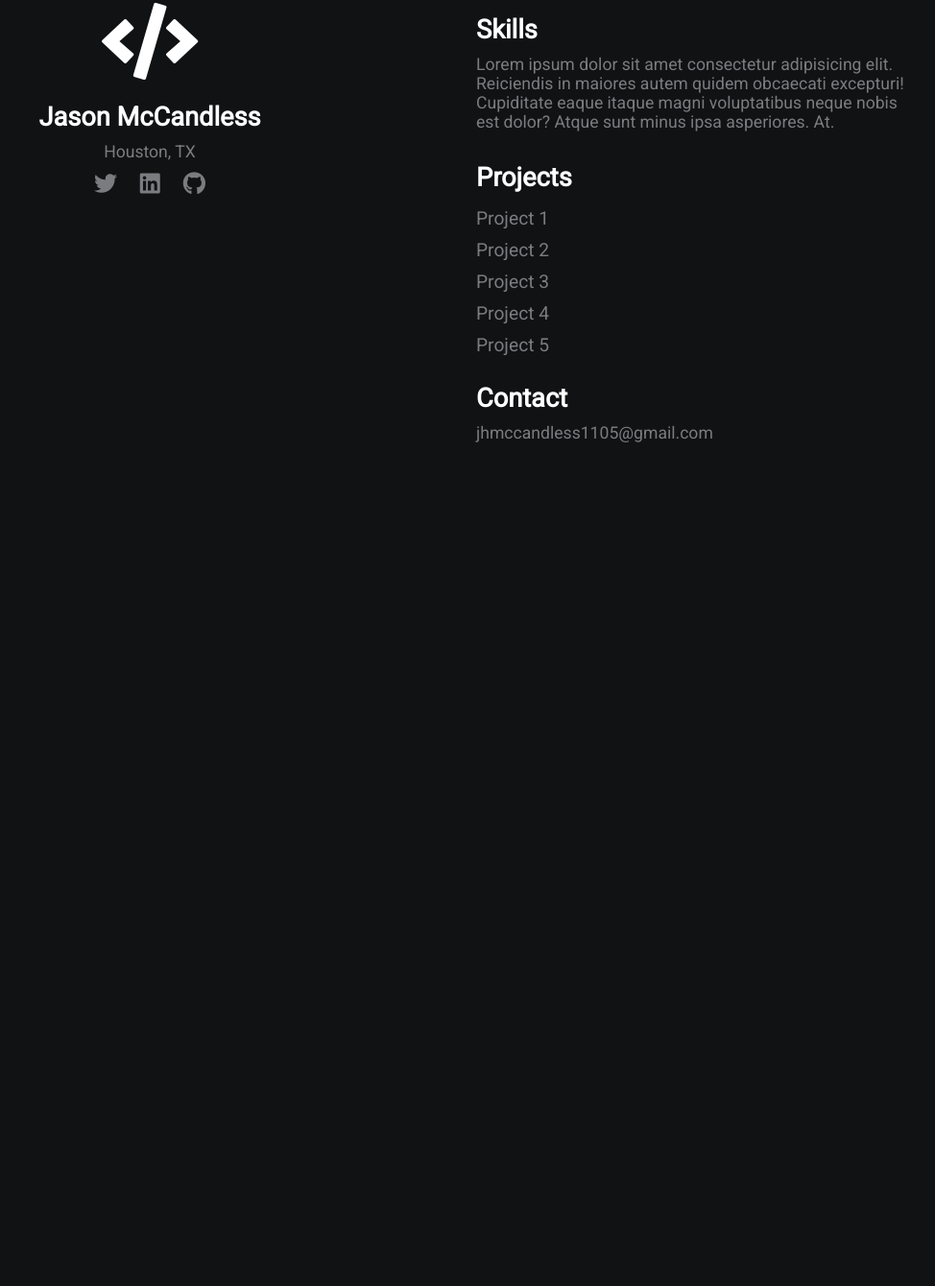
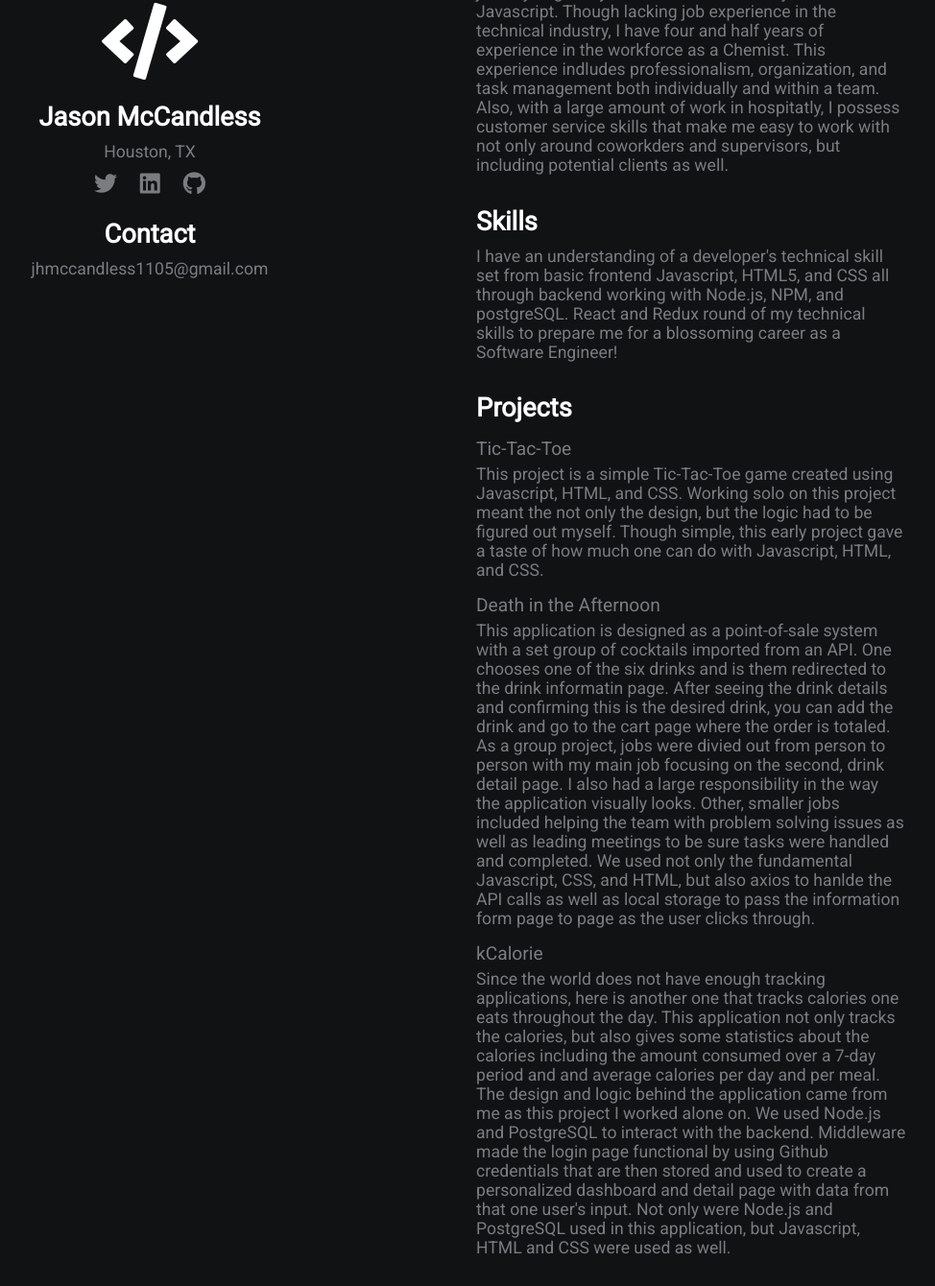
Before and after one commit to jhmccandless/portfolio, a plain HTML site: page index.html in a window 1280 px wide. Shown: the part 317-1657 px from the top of the page at 96% size, without its empty margins (164-1138 px from the left). Before the commit the page ends 808 px from the top, so only its background shows below. Drawn offline with Linux system fonts and the light colour scheme.

Commit message:
finishing up portfolio to turn in and get feedback

```diff
--- a/index.html
+++ b/index.html
@@ -28,6 +28,8 @@
         <a href="https://github.com/jhmccandless"
           ><i class="fab fa-github"></i
         ></a>
+        <h2>Contact</h2>
+        <p>jhmccandless1105@gmail.com</p>
       </div>
       <div class="section-2">
         <h2>About</h2>
@@ -37,27 +39,73 @@
           Chemist, I hope to break out of my current scientific role and into a
           position in the technical field
         </p>
+
         <h2>Experience</h2>
         <p>
-          Lorem ipsum dolor sit amet consectetur adipisicing elit. Reiciendis in
-          maiores autem quidem.
+          The DigitalCrafts bootcamp has taught a plethera of technical skills
+          but my computer language discovery journey began a year before with a
+          Udemy course about Javascript. Though lacking job experience in the
+          technical industry, I have four and half years of experience in the
+          workforce as a Chemist. This experience indludes professionalism,
+          organization, and task management both individually and within a team.
+          Also, with a large amount of work in hospitatly, I possess customer
+          service skills that make me easy to work with not only around
+          coworkders and supervisors, but including potential clients as well.
         </p>
 
         <h2>Skills</h2>
         <p>
-          Lorem ipsum dolor sit amet consectetur adipisicing elit. Reiciendis in
-          maiores autem quidem obcaecati excepturi! Cupiditate eaque itaque
-          magni voluptatibus neque nobis est dolor? Atque sunt minus ipsa
-          asperiores. At.
+          I have an understanding of a developer's technical skill set from
+          basic frontend Javascript, HTML5, and CSS all through backend working
+          with Node.js, NPM, and postgreSQL. React and Redux round of my
+          technical skills to prepare me for a blossoming career as a Software
+          Engineer!
         </p>
+
         <h2>Projects</h2>
-        <a href="#">Project 1</a>
-        <a href="#">Project 2</a>
-        <a href="#">Project 3</a>
-        <a href="#">Project 4</a>
-        <a href="#">Project 5</a>
-        <h2>Contact</h2>
-        <p>jhmccandless1105@gmail.com</p>
+        <a href="https://github.com/jhmccandless/project-tic-tac-toe"
+          >Tic-Tac-Toe</a
+        >
+        <p>
+          This project is a simple Tic-Tac-Toe game created using Javascript,
+          HTML, and CSS. Working solo on this project meant the not only the
+          design, but the logic had to be figured out myself. Though simple,
+          this early project gave a taste of how much one can do with
+          Javascript, HTML, and CSS.
+        </p>
+        <a href="https://github.com/jhmccandless/front-end-project"
+          >Death in the Afternoon</a
+        >
+        <p>
+          This application is designed as a point-of-sale system with a set
+          group of cocktails imported from an API. One chooses one of the six
+          drinks and is them redirected to the drink informatin page. After
+          seeing the drink details and confirming this is the desired drink, you
+          can add the drink and go to the cart page where the order is totaled.
+          As a group project, jobs were divied out from person to person with my
+          main job focusing on the second, drink detail page. I also had a large
+          responsibility in the way the application visually looks. Other,
+          smaller jobs included helping the team with problem solving issues as
+          well as leading meetings to be sure tasks were handled and completed.
+          We used not only the fundamental Javascript, CSS, and HTML, but also
+          axios to hanlde the API calls as well as local storage to pass the
+          information form page to page as the user clicks through.
+        </p>
+        <a href="https://github.com/jhmccandless/calorie-count">kCalorie</a>
+        <p>
+          Since the world does not have enough tracking applications, here is
+          another one that tracks calories one eats throughout the day. This
+          application not only tracks the calories, but also gives some
+          statistics about the calories including the amount consumed over a
+          7-day period and and average calories per day and per meal. The design
+          and logic behind the application came from me as this project I worked
+          alone on. We used Node.js and PostgreSQL to interact with the backend.
+          Middleware made the login page functional by using Github credentials
+          that are then stored and used to create a personalized dashboard and
+          detail page with data from that one user's input. Not only were
+          Node.js and PostgreSQL used in this application, but Javascript, HTML
+          and CSS were used as well.
+        </p>
       </div>
     </div>
   </body>
--- a/style.css
+++ b/style.css
@@ -67,7 +67,7 @@ a {
   padding: 5px;
   font-size: 1.2rem;
   padding-left: 0;
-  width: 100px;
+  width: 250px;
 }
 /* animations / utilities */
 .section-2 a:hover {
```
